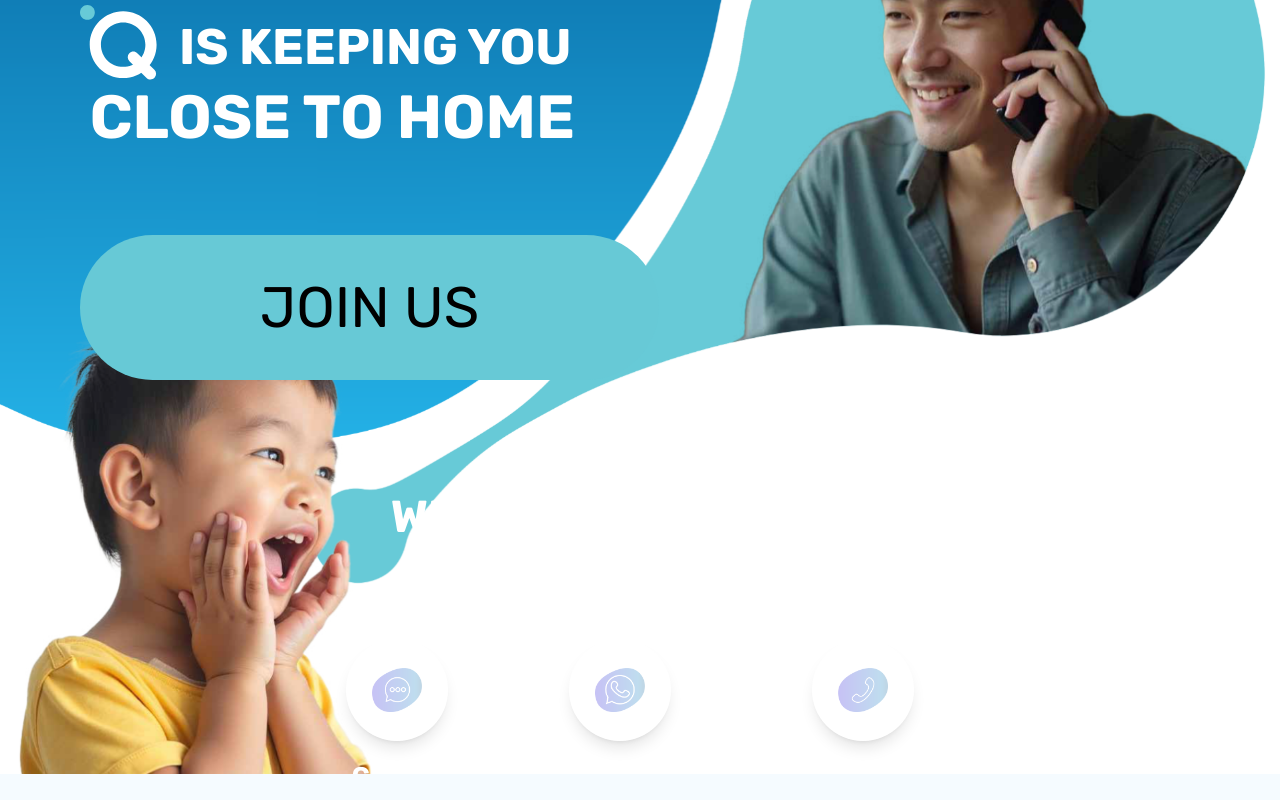
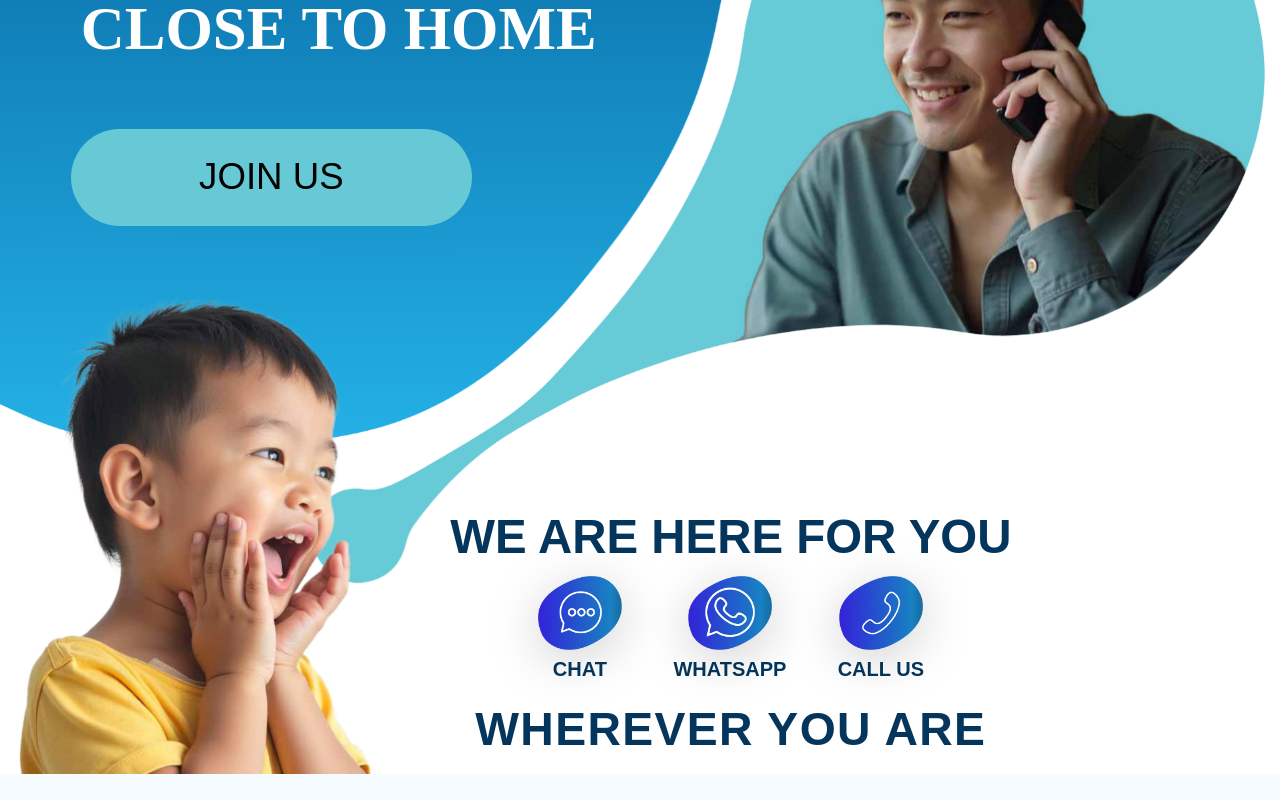
Before and after one commit to Vahan-23/QMobile, a React (Create React App) app: page / in a window 1280 px wide. Shown: the part 360-1160 px from the top of the page. Built offline with nearby package versions, Linux system fonts and the light colour scheme.

Commit message:
fixed hero section and header navigation gap , and more

```diff
--- a/src/components/Homepage/Homepage.jsx
+++ b/src/components/Homepage/Homepage.jsx
@@ -32,8 +32,11 @@ const Homepage = () => {
         <section
           className="relative w-full"
           style={{
-            marginTop: 'clamp(40px, 6vw, 120px)',
-            paddingBottom: 'clamp(60px, 8vw, 180px)',
+            marginTop:
+              'clamp(0px, calc(0px + (120px - 0px) * ((100vw - 505px) / 1390)), 120px)',
+            paddingBottom:
+              'clamp(0px, calc(0px + (180px - 0px) * ((100vw - 505px) / 1390)), 180px)',
+            marginLeft: 'clamp(10px, calc(10px + (40px - 10px) * ((100vw - 505px) / 1390)), 40px)',
             ...(isRTL
               ? {
                   paddingRight: 'clamp(10px, 2.5vw, 80px)',
@@ -49,18 +52,24 @@ const Homepage = () => {
             <div
               className="flex-1 flex flex-col gap-6 lg:gap-8"
               style={{
-                textAlign: isRTL ? 'right' : 'left',
-                alignItems: isRTL ? 'flex-end' : 'flex-start',
-                alignSelf: isRTL ? 'flex-end' : 'flex-start',
+                textAlign: 'left',
+                alignItems: 'flex-start',
+                alignSelf: 'flex-start',
                 maxWidth: 'fit-content',
-                marginLeft: isRTL ? 0 : '40px',
-                marginRight: isRTL ? 'clamp(10px, 4vw, 160px)' : 0
+                marginLeft: isRTL
+                  ? 0
+                  : 'clamp(10px, calc(10px + (60px - 10px) * ((100vw - 505px) / 1390)), 60px)',
+                marginRight: 0,
+                gap: 'clamp(0.8rem, calc(0.8rem + (3.7rem - 0.8rem) * ((100vw - 768px) / 1127)), 3.7rem)',
+                marginTop: 'clamp(0px, calc((100vw - 768px) * 0.0), 0px)',
+                padding: 'clamp(25px, calc(25px + (100vw - 768px) * (35 / 1127)), 60px)'
               }}
             >
               <p
                 className="uppercase font-semibold"
                 style={{
-                  fontSize: '67px',
+                  fontSize:
+                    'clamp(18px, calc(18px + (67 - 18) * ((100vw - 505px) / 1390)), 67px)',
                   letterSpacing: isRTL ? '0.02rem' : '0.02rem',
                   color: '#67c9d6',
                   textAlign: isRTL ? 'right' : 'left'
@@ -76,7 +85,8 @@ const Homepage = () => {
               >
                 <QKeepingText
                   style={{
-                    width: 'clamp(20rem, 44vw, 48rem)',
+                    aspectRatio: '1154.9 / 303.37',
+                    width: 'clamp(210px, 44vw, 48rem)',
                     height: 'auto'
                   }}
                   aria-label={t.homeHeroHeadline}
@@ -85,13 +95,22 @@ const Homepage = () => {
               <button
                 className="px-10 py-3 rounded-full transition"
                 style={{
-                  paddingInline: '180px',
-                  paddingBlock: '30px',
+                  width:
+                    'clamp(150px, calc(150px + (600 - 150) * ((100vw - 505px) / 1390)), 600px)',
+                  maxWidth:
+                    'clamp(150px, calc(150px + (600 - 150) * ((100vw - 505px) / 1390)), 600px)',
+                  minWidth: '150px',
+                  paddingBlock:
+                    'clamp(10px, calc(10px + (30 - 10) * ((100vw - 505px) / 1390)), 30px)',
+                  paddingInline:
+                    'clamp(24px, calc(24px + (180 - 24) * ((100vw - 505px) / 1390)), 180px)',
                   textTransform: 'uppercase',
                   fontWeight: 100,
-                  fontSize: '57px',
+                  fontSize:
+                    'clamp(11px, calc(11px + (57 - 11) * ((100vw - 505px) / 1390)), 57px)',
                   textAlign: 'center',
-                  marginTop: '50px',
+                  marginTop:
+                    'clamp(10px, calc(10px + (50 - 10) * ((100vw - 505px) / 1390)), 50px)',
                   backgroundColor: '#67c9d6',
                   color: '#000000'
                 }}
@@ -112,58 +131,99 @@ const Homepage = () => {
 
         </section>
 
-        <section className="relative z-[3] w-full">
-          <div className="max-w-[1200px] mx-auto flex flex-col gap-10 items-center text-center text-white">
+        <section
+          className="relative z-[3] w-full"
+          style={{
+            marginTop:
+              'clamp(0px, calc(0px + (400px - 0px) * ((100vw - 505px) / 1390)), 400px)'
+          }}
+        >
+          <div
+            className="max-w-[1200px] mx-auto flex flex-col gap-10 text-white"
+            style={{
+              alignItems: 'center',
+              textAlign: 'center',
+              marginLeft: isRTL
+                ? 0
+                : 'clamp(175px, calc(175px + (600px - 175px) * ((100vw - 505px) / 1390)), 600px)',
+              marginRight: 0,
+              paddingRight: isRTL ? 0 : 'clamp(8px, 3vw, 80px)',
+              paddingLeft: isRTL ? 'clamp(8px, 3vw, 80px)' : 'clamp(175px, 20vw, 200px)',
+              gap: '0.2rem',
+              paddingTop: 'clamp(0px, -251.459px + 37.9608vw, 360px)'
+            }}
+          >
             <div>
               <h2
                 className="font-bold uppercase"
                 style={{
-                  fontSize: 'clamp(1.6rem, 3.5vw, 3.5rem)'
+                  fontSize:
+                    'clamp(19px, calc(19px + (70 - 19) * ((100vw - 505px) / 1390)), 70px)',
+                  color: '#04365d',
+                  textAlign: 'center'
                 }}
               >
                 {t.homeSupportHeading}
               </h2>
-              <p
-                className="uppercase font-semibold tracking-[0.3em] mt-2 text-white/80"
+            </div>
+
+            <div
+              className="flex flex-wrap justify-center md:justify-end"
               style={{
-                  fontSize: 'clamp(0.95rem, 2.2vw, 1.7rem)',
-                  letterSpacing: isRTL ? '0.15em' : '0.3em'
+                gap: '0.7rem clamp(1.5rem, 4vw, 3.5rem)'
               }}
             >
-                {t.homeSupportSubheading}
-              </p>
-            </div>
-
-            <div className="flex flex-wrap justify-center gap-10 md:gap-14 lg:gap-20">
               {[
-                { icon: t.homeChatIcon, label: t.chat },
-                { icon: t.homeWhatsappIcon, label: t.whatsapp },
-                { icon: t.homePhoneIcon, label: t.callUs }
+                { icon: '/Images/2x/chat_bold22@2x.png', label: t.chat },
+                { icon: '/Images/2x/wa_bold22@2x.png', label: t.whatsapp },
+                { icon: '/Images/2x/phone_bold22@2x.png', label: t.callUs }
               ].map(({ icon, label }) => (
-                <div key={label} className="flex flex-col items-center gap-4">
                 <div
-                    className="flex items-center justify-center rounded-full bg-white/10 border border-white/30 shadow-lg backdrop-blur"
+                  key={label}
+                  className="flex flex-col items-center"
                   style={{
-                      width: 'clamp(90px, 8vw, 150px)',
-                      height: 'clamp(90px, 8vw, 150px)'
+                    gap: '0.2rem'
                   }}
                 >
                   <img
                     src={icon}
                     alt={label}
-                      className="w-1/2 h-1/2 object-contain"
+                    style={{
+                      width:
+                        'clamp(40px, calc(40px + (120 - 40) * ((100vw - 505px) / 1390)), 120px)',
+                      height: 'auto',
+                      filter: 'drop-shadow(0 10px 25px rgba(0,0,0,0.2))'
+                    }}
                   />
-                  </div>
                   <span
-                    className="text-white font-extrabold tracking-[0.2em]"
+                    className="text-white font-extrabold"
                     style={{
-                      fontSize: 'clamp(1rem, 2vw, 1.7rem)'
+                      fontSize:
+                        'clamp(10px, calc(10px + (28 - 10) * ((100vw - 505px) / 1390)), 28px)',
+                      color: '#04365d',
+                      letterSpacing: '0px',
+                      textTransform: 'uppercase'
                     }}
                   >
                     {label}
                   </span>
                 </div>
               ))}
+            </div>
+
+            <div>
+              <p
+                className="uppercase font-semibold tracking-[0.3em] mt-2 text-white/80"
+                style={{
+                  fontSize:
+                    'clamp(19px, calc(19px + (68 - 19) * ((100vw - 505px) / 1390)), 68px)',
+                  letterSpacing: '0.03em',
+                  color: '#04365d',
+                  textAlign: isRTL ? 'left' : 'right'
+                }}
+              >
+                {t.homeSupportSubheading}
+              </p>
             </div>
           </div>
         </section>
--- a/src/components/Homepage/HomepageHeader.jsx
+++ b/src/components/Homepage/HomepageHeader.jsx
@@ -31,12 +31,15 @@ const HomepageHeader = ({
     <header
       className="w-full text-white overflow-x-hidden"
       style={{
-        padding: isMobile ? '15px' : '50px 40px',
+        padding: '0px 0px',
         fontFamily: "'Rubik', sans-serif",
-        background: backgroundStyle ?? 'linear-gradient(to right, rgb(0, 84, 147), rgb(51, 177, 215))'
+        background: backgroundStyle ?? 'transparent'
       }}
     >
-      <div className="max-w-[1895px] mx-auto w-full">
+      <div
+        className="max-w-[1895px] mx-auto w-full"
+        style={{ padding: '30px' }}
+      >
         {/* Desktop Navigation Row */}
         <div className="hidden md:flex justify-between items-center w-full gap-2 sm:gap-4 md:gap-6 lg:gap-8 xl:gap-12">
           {/* Logo */}
@@ -49,7 +52,7 @@ const HomepageHeader = ({
           </div>
 
           {/* Navigation Links */}
-          <div className="flex items-center gap-4 sm:gap-6 md:gap-8 lg:gap-10 xl:gap-12 2xl:gap-14 flex-nowrap justify-center flex-1 min-w-0">
+          <div className="flex items-center flex-nowrap justify-center flex-1 min-w-0 nav-links-gap">
             <a
               href="#"
               className="text-white hover:opacity-80 transition-opacity whitespace-nowrap flex-shrink font-light"
--- a/src/index.css
+++ b/src/index.css
@@ -1,3 +1,6 @@
+.nav-links-gap {
+  gap: clamp(16px, calc(16px + ( (100vw - 768px) * 16 / 1127 )), 32px);
+}
 @import url('https://fonts.googleapis.com/css2?family=Rubik:wght@400;700&display=swap');
 
 @tailwind base;
@@ -133,6 +136,10 @@
   }
 }
 
+.nav-links-gap {
+  gap: clamp(16px, calc(16px + ((100vw - 768px) * 44 / 1127)), 60px);
+}
+
 @media (max-width: 480px) {
   .homepage-hero-visual {
     --hero-translate-x: clamp(-40px, -8vw, -10px);
```
Also changed, not shown: src/components/Homepage/homepagelayer.png (deleted). Lines whose indentation alone changed are shown as unchanged.
